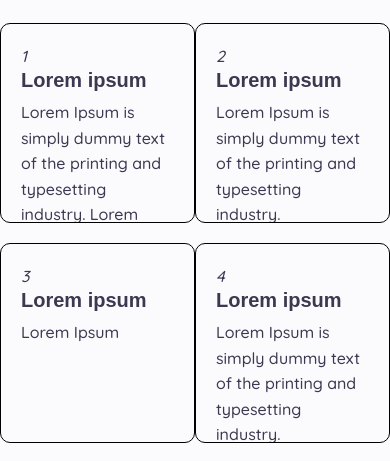
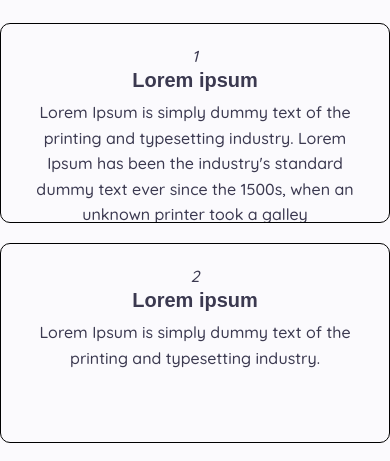
Before and after one commit to iondonescu/codezilla_test, a website: page app/index.html in a window 390 px wide. Shown: the part 1622-2083 px from the top of the page. Drawn offline with Linux system fonts and the light colour scheme; files whose address does not match are found by name; a web font is replaced by a local one.

Commit message:
Question 2c
On mobile, align all content in a single column.

```diff
--- a/app/assets/css/style.css
+++ b/app/assets/css/style.css
@@ -29,6 +29,7 @@ flex-wrap: wrap;
   position: absolute;
   bottom: 0;
 }
+
 .container > .row{
 height:50%;
 }
--- a/app/index.html
+++ b/app/index.html
@@ -93,8 +93,9 @@
 <!-- Question 1 - End -->
 
 <!-- Question 2 - Start -->
-<section class="section bg-light ">
-  <div class="container" style = "height: 100%;">
+<section class="section bg-light">
+  <!--Question 2b-->
+  <div class="container" style = "height: 100%;text-align: center;">
     <h3>Question 2</h3>
     <p>a) Align these blocks in a grid system with 2x2 (2columns and 2rows) and make them keep the same height.</p>
     <p>b) Align all the content in the center of the box.</p>
@@ -102,7 +103,7 @@
     <!--Question 2a -Align these blocks in a grid system with 2x2 (2columns and 2rows)
        and make them keep the same height(same height in css class q1-box).-->
     <div class="row row-flex">
-      <div class="q1-box col">
+      <div class="q1-box col-sm-6">
         <div class="wc-box-icon">
           <i class="mdi">1</i>
         </div>
@@ -110,7 +111,8 @@
         <p>Lorem Ipsum is simply dummy text of the printing and typesetting industry. Lorem Ipsum has been the
           industry's standard dummy text ever since the 1500s, when an unknown printer took a galley</p>
       </div>
-      <div class="q1-box col">
+      <!--Question 2c On mobile, align all content in a single column.-->
+      <div class="q1-box col-sm-6">
         <div class="wc-box-icon">
           <i class="mdi">2</i>
         </div>
@@ -119,14 +121,14 @@
       </div>
     </div>
     <div class="row row-flex">
-      <div class="q1-box col">
+      <div class="q1-box col-sm-6">
         <div class="wc-box-icon">
           <i class="mdi">3</i>
         </div>
         <h5>Lorem ipsum</h5>
         <p>Lorem Ipsum</p>
       </div>
-      <div class="q1-box col">
+      <div class="q1-box col-sm-6">
         <div class="wc-box-icon">
           <i class="mdi">4</i>
         </div>
```
